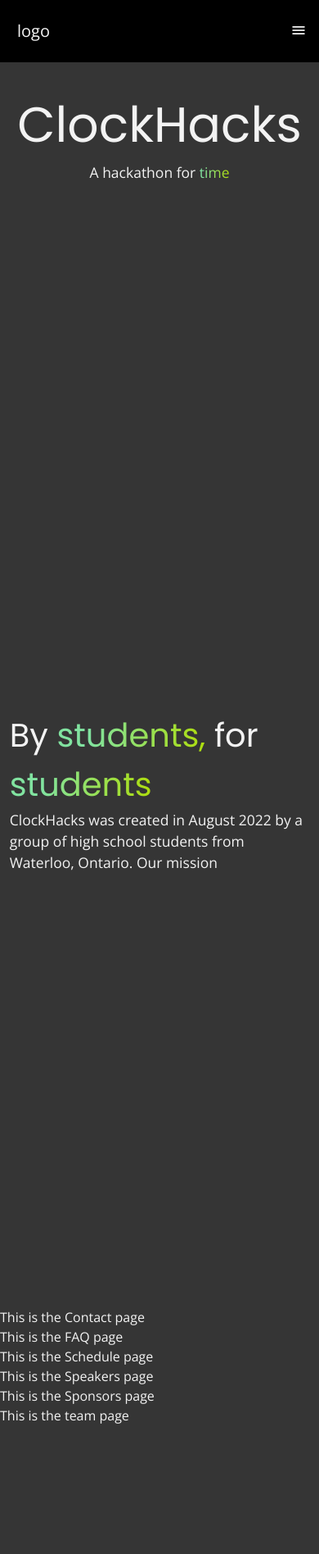
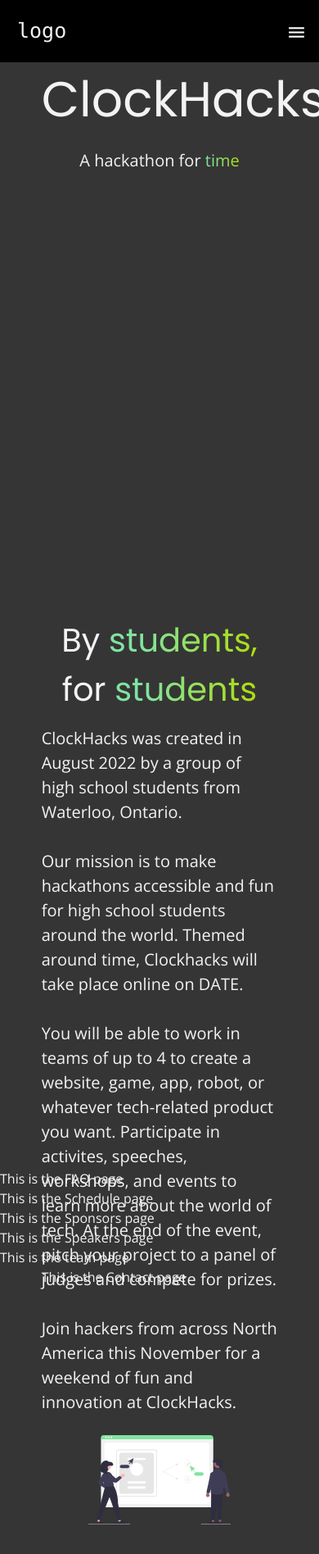
Before and after one commit to ClockHacks/clockhacks.ca, a React (Create React App) app: page / in a window 390 px wide. Shown: the top 1896 px of the page at 82% size. Before the commit the page ends 1739 px from the top, so only its background shows below. Built offline with nearby package versions, Linux system fonts and the light colour scheme.

Commit message:
about page

```diff
--- a/src/App.js
+++ b/src/App.js
@@ -16,12 +16,12 @@ function App() {
 
 			<Home/>
 			<About/>
-			<Contact/>
 			<FAQ/>
 			<Schedule/>
+			<Sponsors/>
 			<Speakers/>
-			<Sponsors/>
 			<Team/>
+			<Contact/>
 
 		</div>
 	);
--- a/src/components/About.jsx
+++ b/src/components/About.jsx
@@ -1,17 +1,25 @@
+import Collaboration from '../assets/collaboration.svg'
+
 const About = () => {
 	return (
 			<div id="about" className="container spaced">
 
 				<div>
-				<h1 style = {{textAlign: 'left'}}>
+				<h1>
 					By <gradient> students,</gradient> for <gradient> students</gradient>
 				</h1>
 				<p>
 					ClockHacks was created in August 2022 by a group of high school students from Waterloo, Ontario.
-
-					Our mission
+					<br></br><br></br>
+					Our mission is to make hackathons accessible and fun for high school students around the world. Themed around time, Clockhacks will take place online on DATE.
+					<br></br><br></br>
+					You will be able to work in teams of up to 4 to create a website, game, app, robot, or whatever tech-related product you want. Participate in activites, speeches, workshops, and events to learn more about the world of tech. At the end of the event, pitch your project to a panel of judges and compete for prizes.
+					<br></br><br></br>
+					Join hackers from across North America this November for a weekend of fun and innovation at ClockHacks.
 				</p>
 				</div>
+
+				<img src = {Collaboration} alt = 'collabimg'></img>
 
 			</div>
 	)
--- a/src/components/Contact.jsx
+++ b/src/components/Contact.jsx
@@ -1,6 +1,6 @@
 const Contact = () => {
 	return (
-		<div id="contact">
+		<div id="contact" className="container">
 			This is the Contact page
 		</div>
 	)
--- a/src/components/Home.jsx
+++ b/src/components/Home.jsx
@@ -3,10 +3,10 @@ import React from 'react'
 const Home = () => {
   return (
     <div className = 'container'>
-        <h1 style = {{fontSize: 'max(6vw, 60px)'}}>
+        <h1 style = {{fontSize: 'max(6vw, 60px)', textAlign: 'center'}}>
             ClockHacks
         </h1>
-        <p style = {{textAlign: 'center'}}>
+        <p style = {{textAlign: 'center', fontSize: 'max(2vw, 20px)'}}>
             A hackathon for
             <gradient> time</gradient>
         </p>
--- a/src/styles.scss
+++ b/src/styles.scss
@@ -29,14 +29,18 @@ body {
 
 h1 {
     font-family: 'Poppins', sans-serif;
-    text-align: center;
     font-size: max(3.5vw, 40px);
+    margin-bottom: 15px;
 }
 
 p {
-    font-size: max(1.75vw, 17.5px);
+    font-size: max(1.4vw, 20px);
+}
 
+img {
+    width: 30%;
 }
+
 
 gradient {
     background-color: #f3ec78;
@@ -51,8 +55,10 @@ gradient {
 
 .container {
     width: 100%;
-    height: 90vh;
+    height: 80vh;
     padding: 8vw 3vw 0vw 3vw;
+    max-width: none;
+    align-items: center;
 }
 
 .spaced {
@@ -60,8 +66,28 @@ gradient {
     justify-content: space-between;
 }
 
+@media screen and (max-width: 1000px) {
+    .spaced {
+        display: block;
+    }
+    .container {
+        padding: 0vw 13vw 0vw 13vw;
+    }
+    h1 {
+        text-align: center;
+    }
+    img {
+        margin-left: auto;
+        margin-right: auto;
+        margin-top: 25px;
+        width: 60%;
+    }
+}
+
 .nav {
 	display: flex;
+    font-family: source-code-pro, Menlo, Monaco, Consolas, 'Courier New',
+    monospace;
 	background-color: #000;
 	padding: 18px 21px 18px 21px;
     color: #000;
@@ -70,7 +96,7 @@ gradient {
     top: 0;
 	transition: 0.2s ease;
     line-height: 40px;
-    font-size: max(1.3vw, 20px);
+    font-size: max(1.3vw, 25px);
 
     a {
         margin-right: 1.5vw;
@@ -102,7 +128,6 @@ gradient {
 	  font-size: 27px;
 	}
 	.nav.responsive {
-		position: relative;
         display: block;
 		a {
 			float: none;
```
Also changed, not shown: src/assets/collaboration.svg (added).
